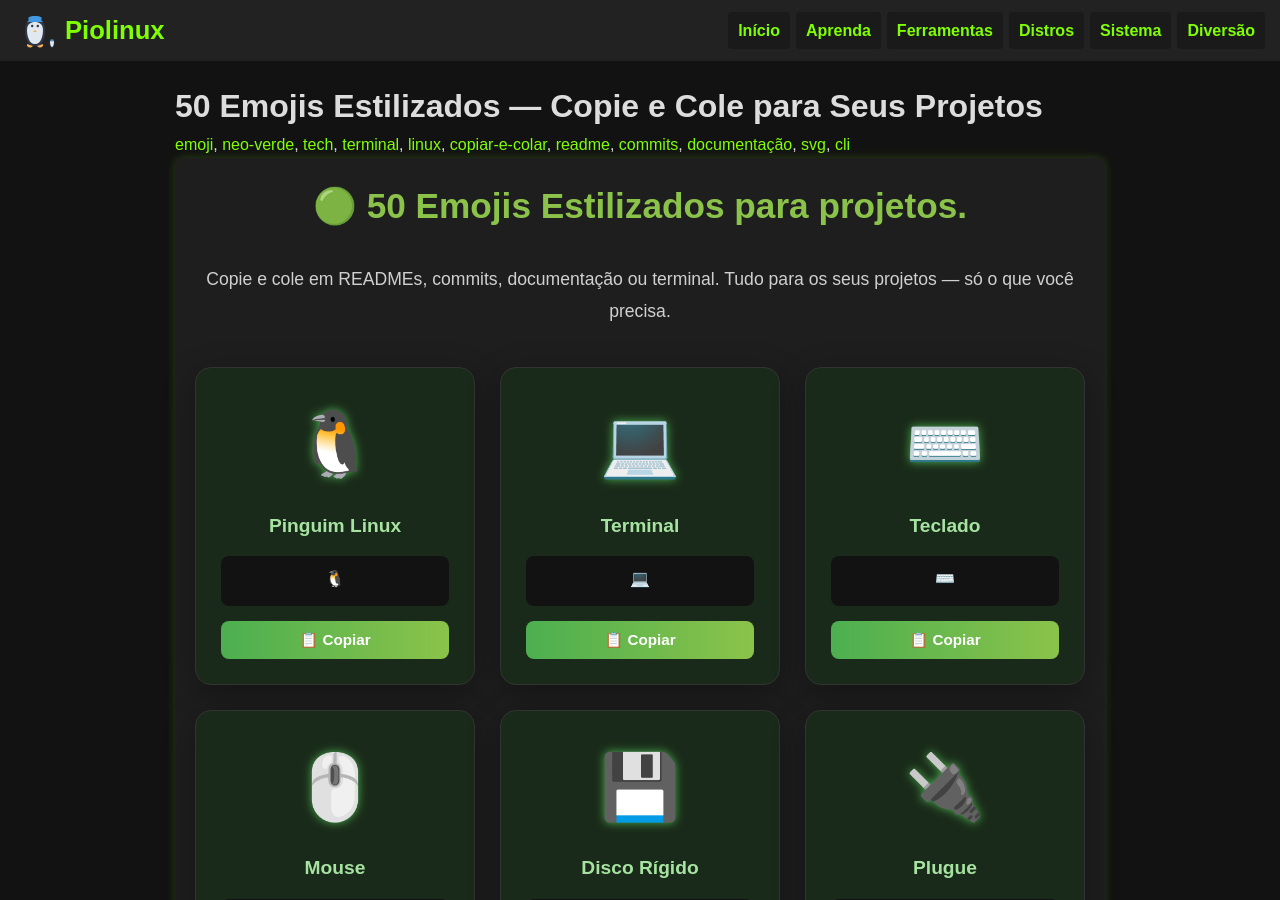
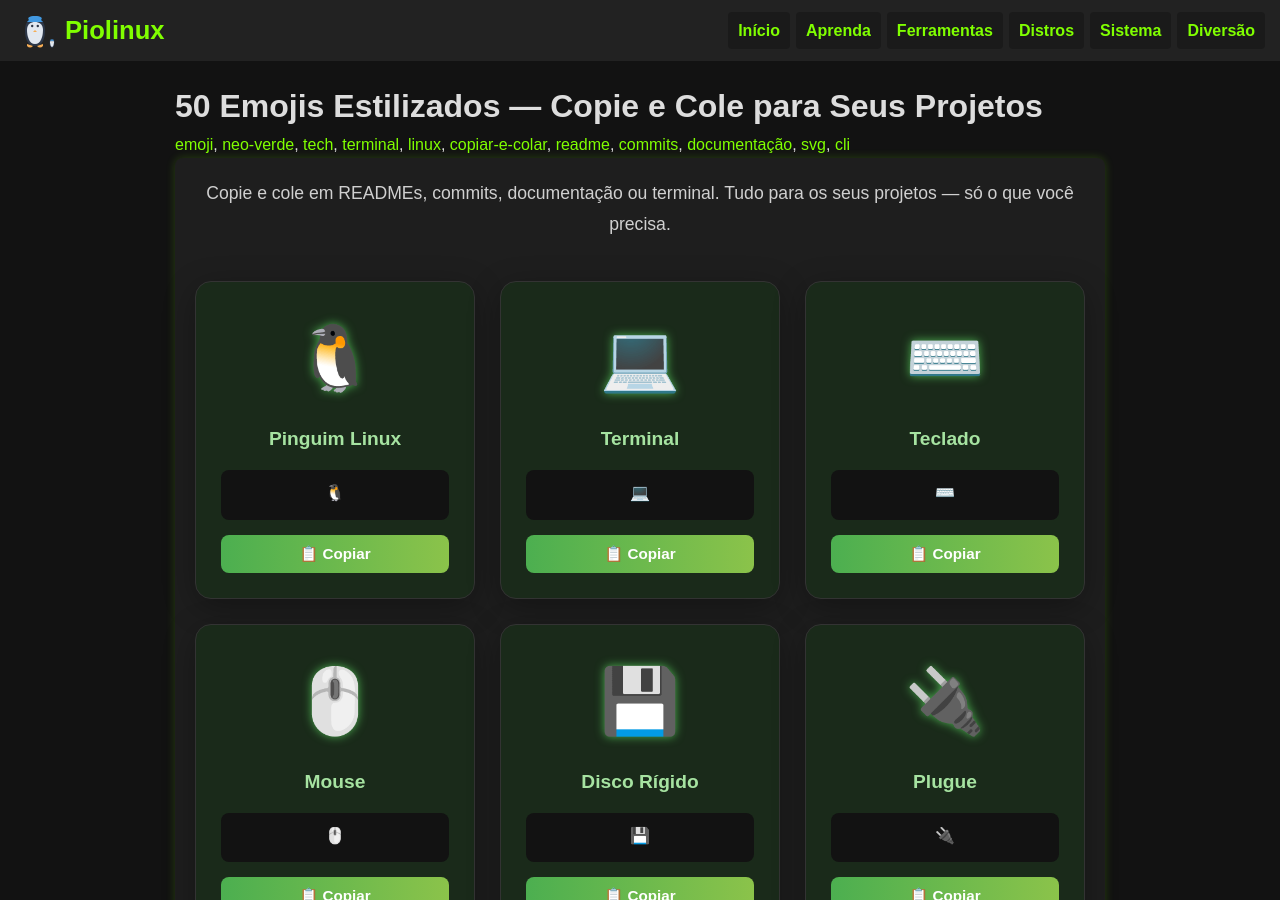
Before and after one commit to Piolinux/piolinux-site, a Jekyll site: the page built from _posts/2025-09-22-50-emojis-neo-verde-tech.md, in a window 1280 px wide and 900 px high. Built offline with Jekyll 4.4.1, drawn with Linux system fonts in a browser that asks for light colours.

Commit message:
Update 2025-09-22-50-emojis-neo-verde-tech.md

```diff
--- a/_posts/2025-09-22-50-emojis-neo-verde-tech.md
+++ b/_posts/2025-09-22-50-emojis-neo-verde-tech.md
@@ -27,7 +27,7 @@ permalink: /emojis/estilizados/
 
 <section>
 
-<h2 style="color: #8bc34a; text-align: center; margin: 0 0 30px 0; font-size: 2.2em;">🟢 50 Emojis Estilizados para projetos.</h2>
+
 <p style="color: #d0d0d0; text-align: center; font-size: 1.1em; margin: 0 0 40px 0;">
     Copie e cole em READMEs, commits, documentação ou terminal. Tudo para os seus projetos — só o que você precisa.
 </p>
```
